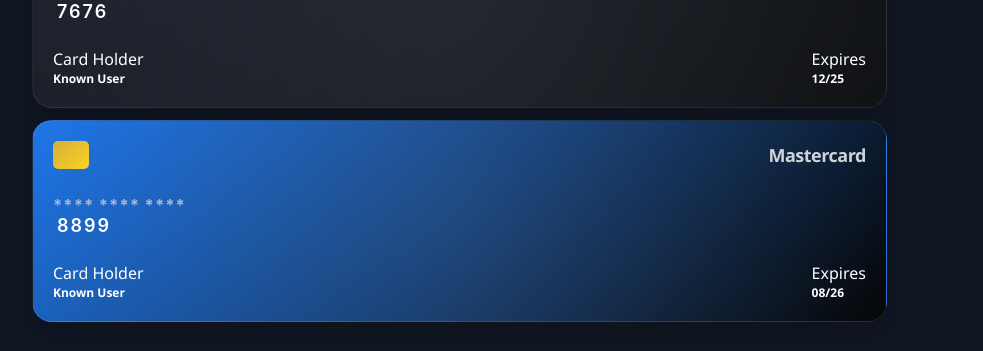
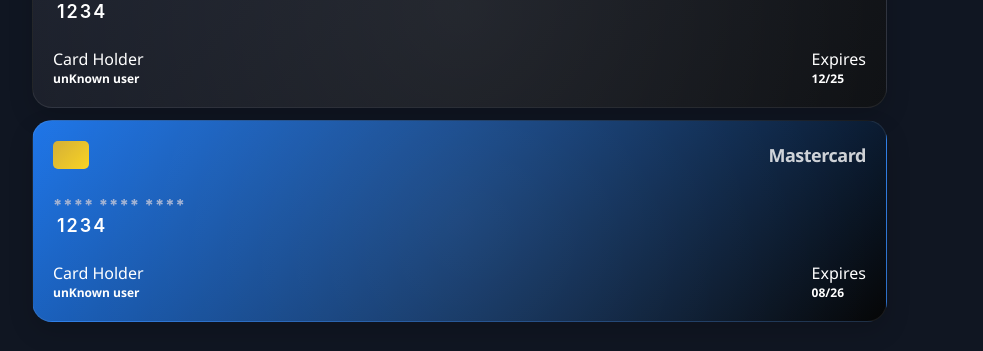
Before and after one commit to almonther-altumi/MoneyManagerDashboard, a React (Vite) app: page / in a window 1280 px wide. Shown: the part 1428-1779 px from the top of the page, without its empty margins (288-1271 px from the left). Built offline with nearby package versions, Linux system fonts and the light colour scheme; no server answers.

Commit message:
change unknown names in cards

```diff
--- a/src/components/HomePageComponents/MyCards.jsx
+++ b/src/components/HomePageComponents/MyCards.jsx
@@ -6,10 +6,10 @@ import { doc, getDoc, setDoc } from "firebase/firestore";
 
 function MyCards() {
     const [cardData, setCardData] = useState({
-        visa: { pin: "7676", expiry: "12/25" },
-        master: { pin: "8899", expiry: "08/26" }
+        visa: { pin: "1234", expiry: "12/25" },
+        master: { pin: "1234", expiry: "08/26" }
     });
-    const [userName, setUserName] = useState("Known User");
+    const [userName, setUserName] = useState("unKnown user");
     const [editingCard, setEditingCard] = useState(null); // 'visa' or 'master'
     const [tempData, setTempData] = useState({ pin: "", expiry: "", name: "" });
     const [isRefreshing, setIsRefreshing] = useState(false);
@@ -29,7 +29,7 @@ function MyCards() {
             const profileRef = doc(db, "users", user.uid, "settings", "profile");
             const profileSnap = await getDoc(profileRef);
             if (profileSnap.exists()) {
-                setUserName(profileSnap.data().name || "Hassan Al-Bombat");
+                setUserName(profileSnap.data().name || "unknown user");
             }
         } catch (error) {
             console.error("Error fetching card/profile data:", error);
```
